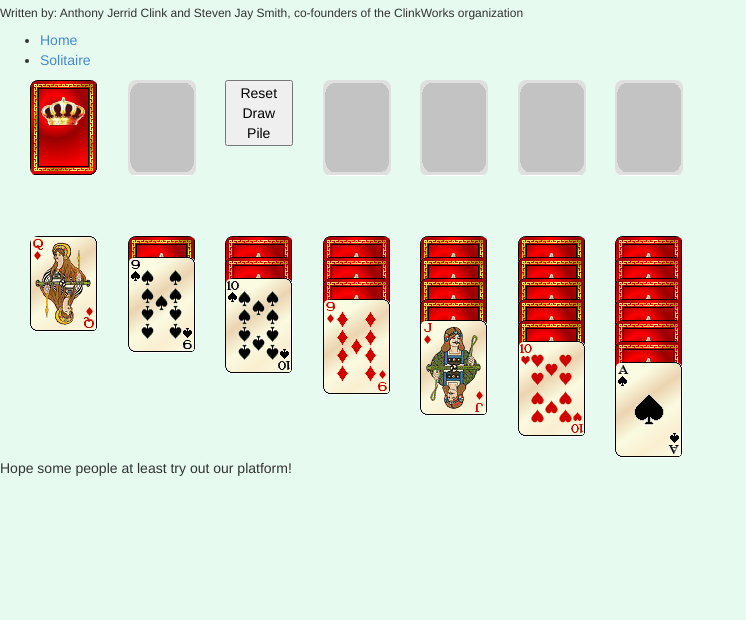
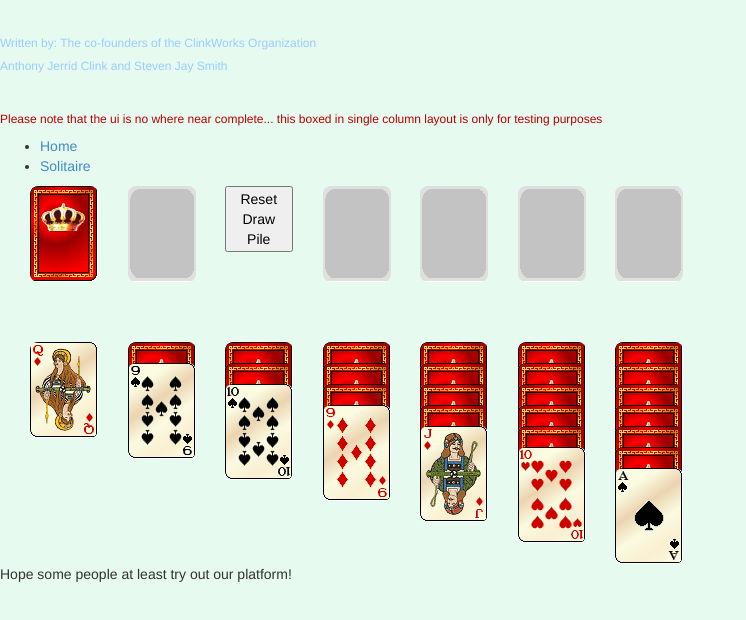
Before and after one commit to AnthonyClink/SolitaireUi, a website: page app/index.html at #/game in a window 1280 px wide. Shown: the part 116-736 px from the top of the page, without its empty margins (0-746 px from the left). Drawn offline with Linux system fonts and the light colour scheme.

Commit message:
Added warning text to the header

```diff
--- a/app/views/home/header.html
+++ b/app/views/home/header.html
@@ -1,3 +1,7 @@
 <h1>Welcome to ClinkWorks Solitaire!</h1>
 <h2>Feel free to play around!</h2>
-<h6>Written by: Anthony Jerrid Clink and Steven Jay Smith, co-founders of the ClinkWorks organization</h6>
+<br />
+<h6 style="color: #99CCFF">Written by: The co-founders of the ClinkWorks Organization</h6>
+<h6 style="color: #99CCFF">Anthony Jerrid Clink and Steven Jay Smith</h6>
+<br />
+<h6 style="color: #B80000">Please note that the ui is no where near complete... this boxed in single column layout is only for testing purposes</h6>
```
Also changed, not shown: app/views/home/todos.html (+0 -1 lines).
